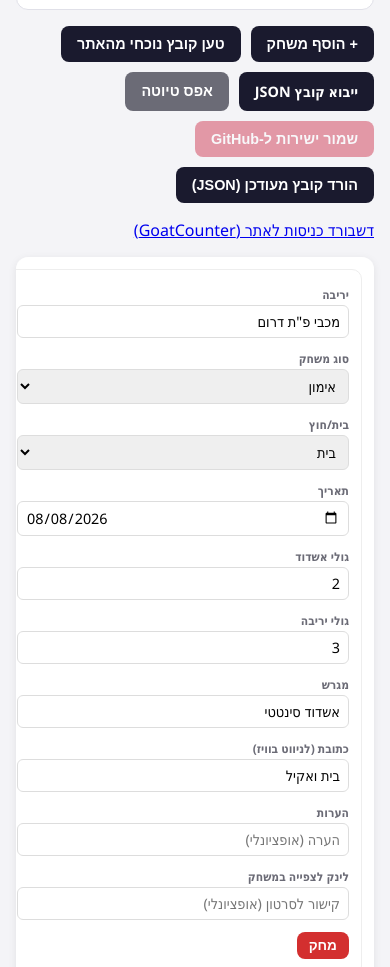
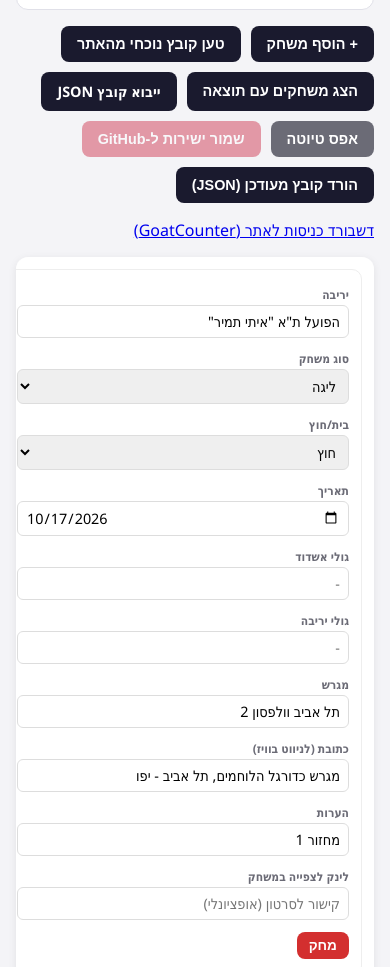
Before and after one commit to dzarhi/FootballMatchdayManager, a plain HTML site: page admin.html in a window 390 px wide. Shown: the part 578-1545 px from the top of the page. Drawn offline with Linux system fonts and the light colour scheme.

Commit message:
Hide completed matches in admin by default

```diff
--- a/admin.html
+++ b/admin.html
@@ -49,6 +49,7 @@
     <div class="admin-toolbar">
       <button id="add-row-btn" class="btn">+ הוסף משחק</button>
       <button id="load-current-btn" class="btn">טען קובץ נוכחי מהאתר</button>
+      <button id="toggle-completed-btn" class="btn" type="button" aria-pressed="false">הצג משחקים עם תוצאה</button>
       <label class="btn file-btn">
         ייבוא קובץ JSON
         <input type="file" id="import-file" accept="application/json" hidden>
@@ -88,6 +89,6 @@
 
 
   <script src="js/utils.js"></script>
-  <script src="js/admin.js?v=36bc8f9"></script>
+  <script src="js/admin.js?v=20261013-results-toggle"></script>
 </body>
 </html>
--- a/js/admin.js
+++ b/js/admin.js
@@ -7,6 +7,7 @@ const GITHUB_REPO = 'FootballMatchdayManager';
 const GITHUB_BRANCH = 'main';
 const GITHUB_PATH = 'data/matches.json';
 let matches = [];
+let showCompletedMatches = false;
 
 document.addEventListener('DOMContentLoaded', async () => {
   const draft = localStorage.getItem(DRAFT_KEY);
@@ -42,6 +43,11 @@ document.addEventListener('DOMContentLoaded', async () => {
     } catch {
       setStatus('שגיאה בטעינת הקובץ.', true);
     }
+  });
+
+  document.getElementById('toggle-completed-btn').addEventListener('click', () => {
+    showCompletedMatches = !showCompletedMatches;
+    render();
   });
 
   document.getElementById('reset-btn').addEventListener('click', () => {
@@ -194,7 +200,14 @@ function migrateLegacyResult(m) {
 function render() {
   const tbody = document.getElementById('matches-tbody');
   tbody.innerHTML = '';
-  matches.forEach((m, idx) => tbody.appendChild(createRow(m, idx)));
+  matches.forEach((m, idx) => {
+    if (showCompletedMatches || !hasMatchResult(m)) {
+      tbody.appendChild(createRow(m, idx));
+    }
+  });
+  const toggleButton = document.getElementById('toggle-completed-btn');
+  toggleButton.textContent = showCompletedMatches ? 'הסתר משחקים עם תוצאה' : 'הצג משחקים עם תוצאה';
+  toggleButton.setAttribute('aria-pressed', String(showCompletedMatches));
 }
 
 function createRow(m, idx) {
@@ -245,6 +258,7 @@ function createRow(m, idx) {
         matches[idx][field] = el.value;
       }
       saveDraft();
+      if (!showCompletedMatches && hasMatchResult(matches[idx])) render();
     });
   });
 
```
